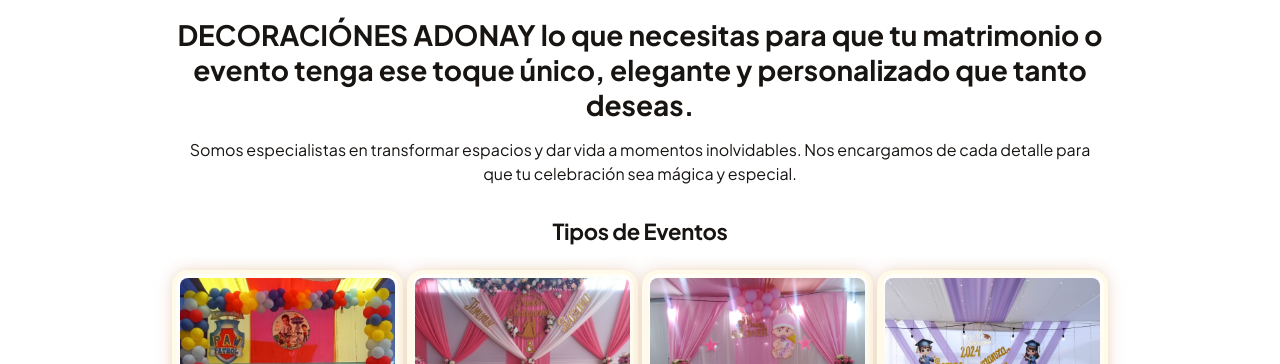
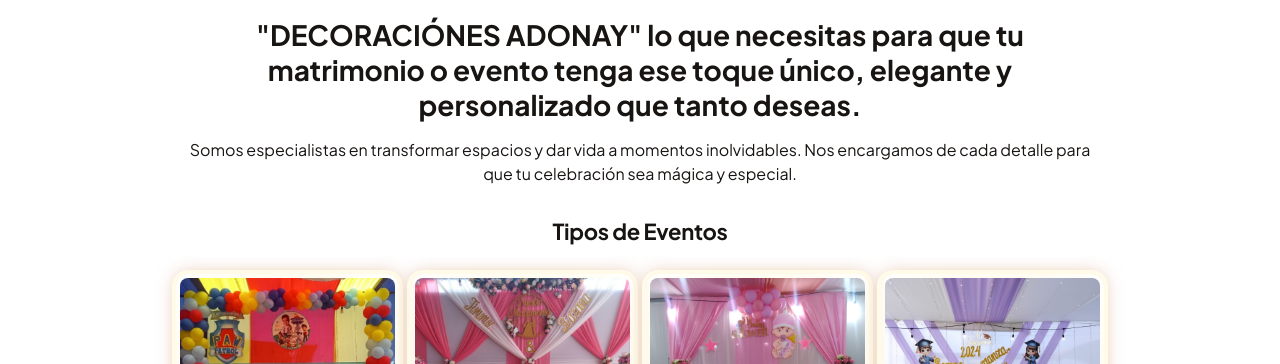
Before and after one commit to EdsonYR/DecoracionesAdonay, a plain HTML site: page index.html in a window 1280 px wide. Shown: the part 436-800 px from the top of the page. Drawn offline with nearby package versions, Linux system fonts and the light colour scheme.

Commit message:
Update index.html

```diff
--- a/index.html
+++ b/index.html
@@ -138,7 +138,7 @@
 </script>
           <h2 id="inicio"
             class="text-[#171412] tracking-light text-[22px] md:text-[28px] font-bold leading-tight px-4 text-center pb-3 pt-5">
-            DECORACIÓNES ADONAY  lo que necesitas para que tu matrimonio o evento tenga ese toque único, elegante y
+             "DECORACIÓNES ADONAY"  lo que necesitas para que tu matrimonio o evento tenga ese toque único, elegante y
             personalizado que tanto deseas.
           </h2>
           <p class="text-[#171412] text-base font-normal leading-normal pb-3 pt-1 px-4 text-center">
```
